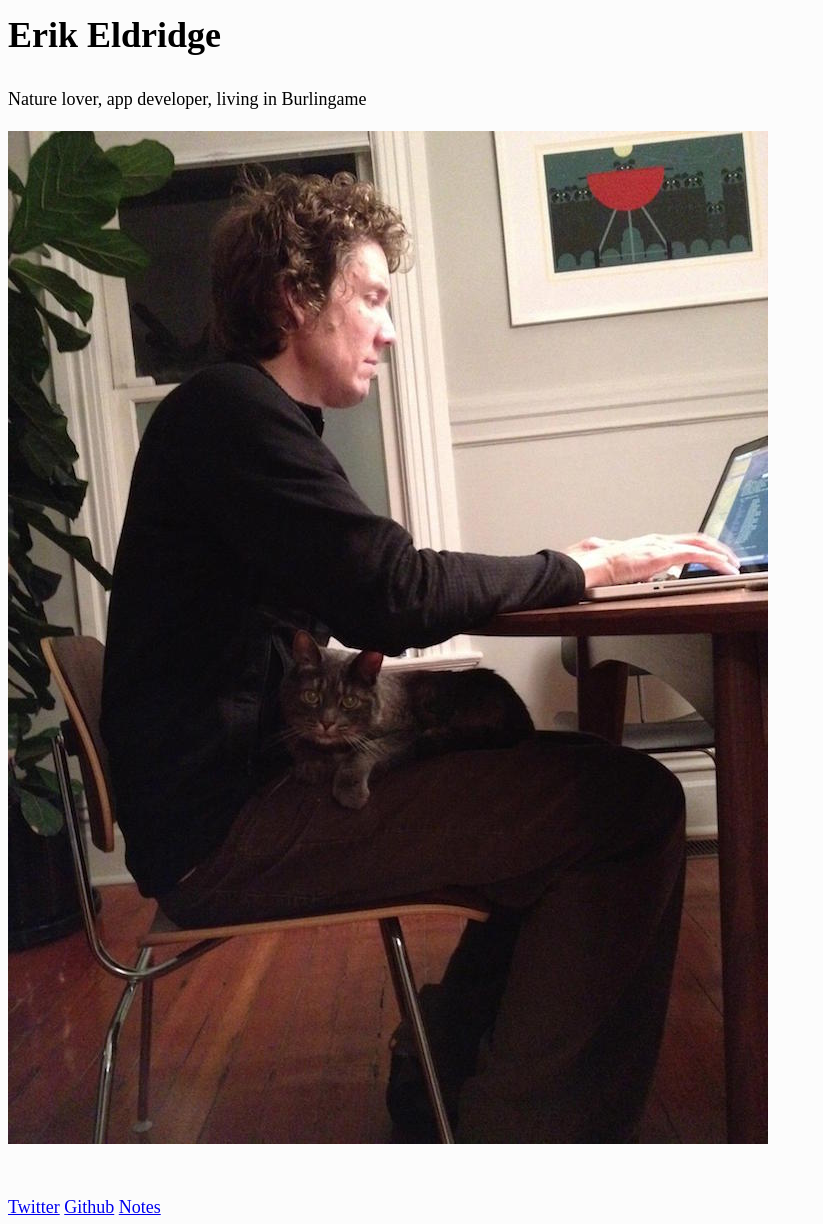
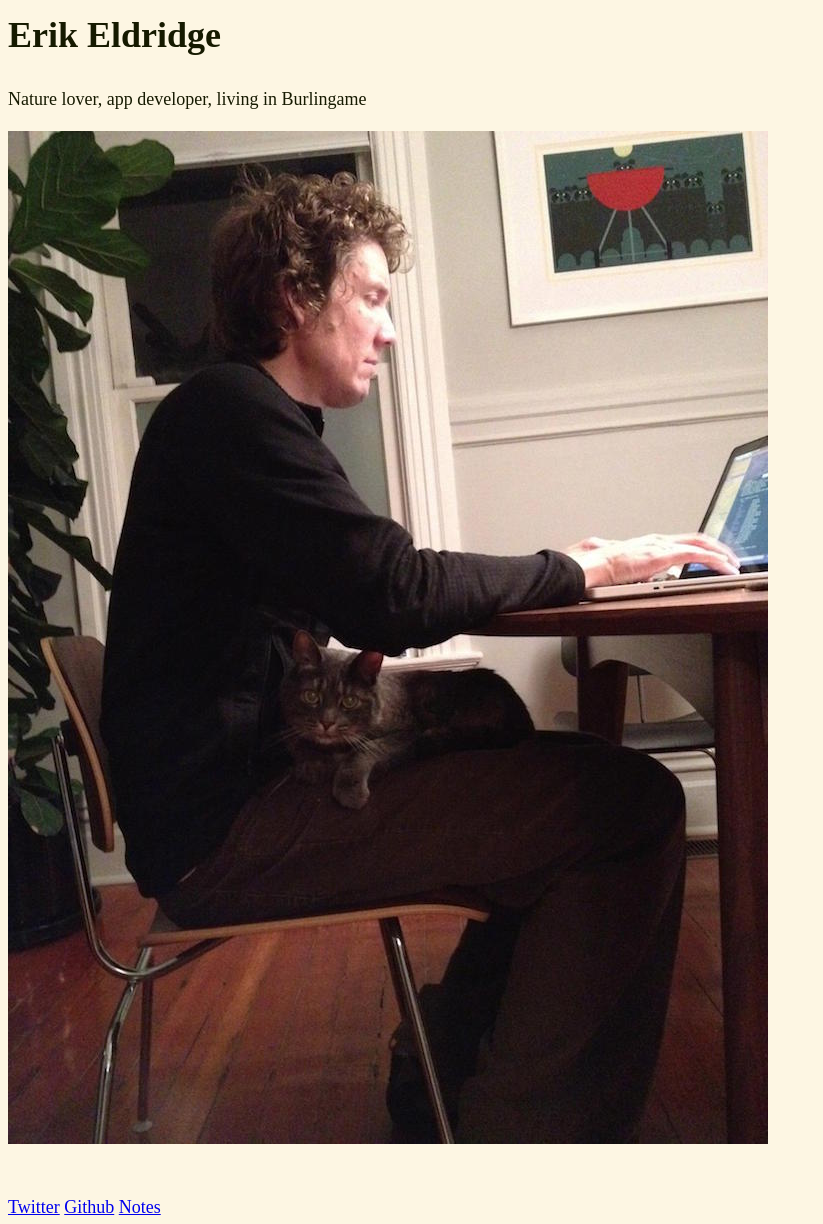
Before and after one commit to erikeldridge/erikeldridge.github.com, a Jekyll site: the page built from index.html, in a window 1280 px wide. Shown: the whole page, without its empty margins (0-823 px from the left). Built offline with Jekyll 4.4.1, drawn with Linux system fonts in a browser that asks for light colours.

Commit message:
lightly solarize

```diff
--- a/_layouts/base.html
+++ b/_layouts/base.html
@@ -4,7 +4,7 @@
     <link rel="stylesheet" href="/css/index.css">
     {% seo %}
   </head>
-  <body class="readability">
+  <body class="readability solarized">
     <div class="content">
       {{ content }}
     </div>
--- a/css/index.css
+++ b/css/index.css
@@ -1,8 +1,9 @@
 /*
  * Content
  */
-body {
-  background-color: #fcfcfc;
+.solarized {
+  background-color: #fdf6e3;
+  color: #161a00; /* green w 5% lightness */
 }
 .readability {
   font-family: serif;
```
